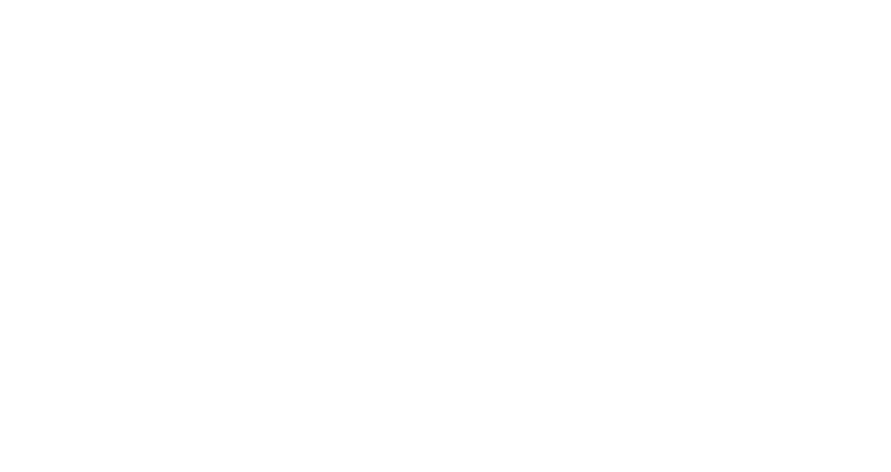
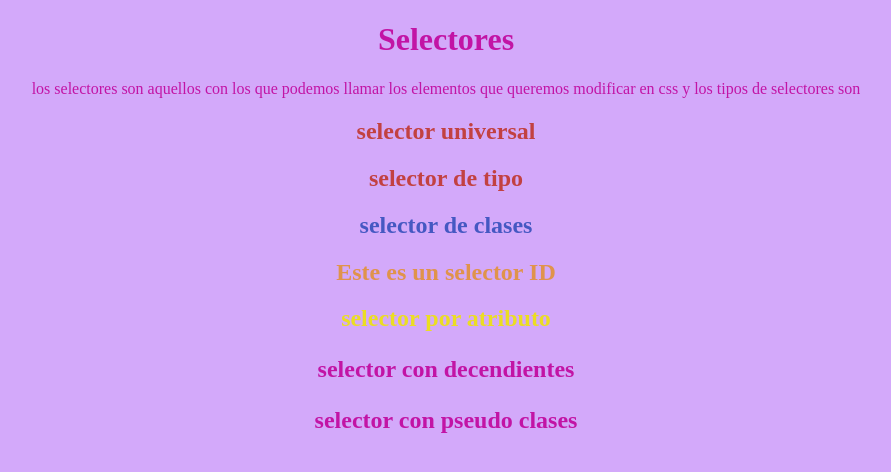
Before and after one commit to NicolleDanielaSarmientoSerranoADSO/Taller_css, a plain HTML site: page index.html in a window 1280 px wide. Shown: the whole page, without its empty margins (194-1085 px from the left). Drawn offline with Linux system fonts and the light colour scheme.

Commit message:
Selectores

```diff
--- a/index.html
+++ b/index.html
@@ -8,6 +8,14 @@
     <title>Document</title>
 </head>
 <body>
-
+    <h1>Selectores </h1>
+    <p>los selectores son aquellos con los que podemos llamar los elementos que queremos modificar en css  y los tipos de selectores son </p>
+    <h2>selector universal</h2>
+    <h2>selector de tipo</h2>
+    <h2 class="class_h2">selector de clases</h2>
+    <h2 id="h2">Este es un selector ID</h2>
+    <h2 xd="xdd">selector por atributo</h2>
+    <h2 class="h2"><p>selector con decendientes</p></h2>
+    <h2><b> selector con pseudo clases</b></h2>
 </body>
 </html>
--- a/style.css
+++ b/style.css
@@ -0,0 +1,26 @@
+*{
+    color: rgb(194, 20, 165);
+    text-align: center;
+}
+h2{
+    color: rgb(194, 65, 65);
+}
+.class_h2{
+    color: rgb(69, 88, 194);
+}
+#h2{
+    color: rgb(224, 147, 75);
+}
+
+[xd="xdd"]{
+    color: rgb(235, 221, 35);
+}
+.h2-class p{
+    color: rgb(235, 187, 125);
+}
+b:hover{
+    color: rgb(121, 230, 154);
+}
+body{
+    background-color: rgb(211, 169, 250);
+}
```
